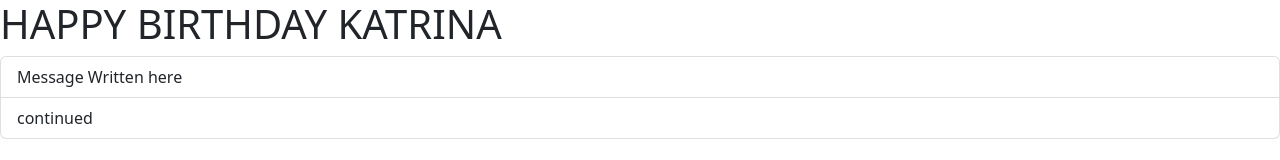
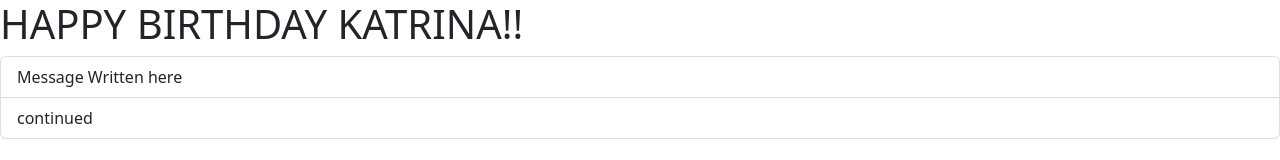
Before and after one commit to karen-weng/-baybuddies, a React (Vite) app: page / in a window 1280 px wide. Shown: the top 160 px of the page. Built offline with nearby package versions, Linux system fonts and the light colour scheme; the HTML template or start-up script is replaced by a standard one.

Commit message:
uh mightve deleted something

```diff
--- a/src/App.tsx
+++ b/src/App.tsx
@@ -15,7 +15,7 @@ function App() {
     <div>
       <ListGroup
         items={items}
-        heading="HAPPY BIRTHDAY KATRINA"
+        heading="HAPPY BIRTHDAY KATRINA!!"
         onSelectItem={handleSelectItem}
       />
     </div>
```
